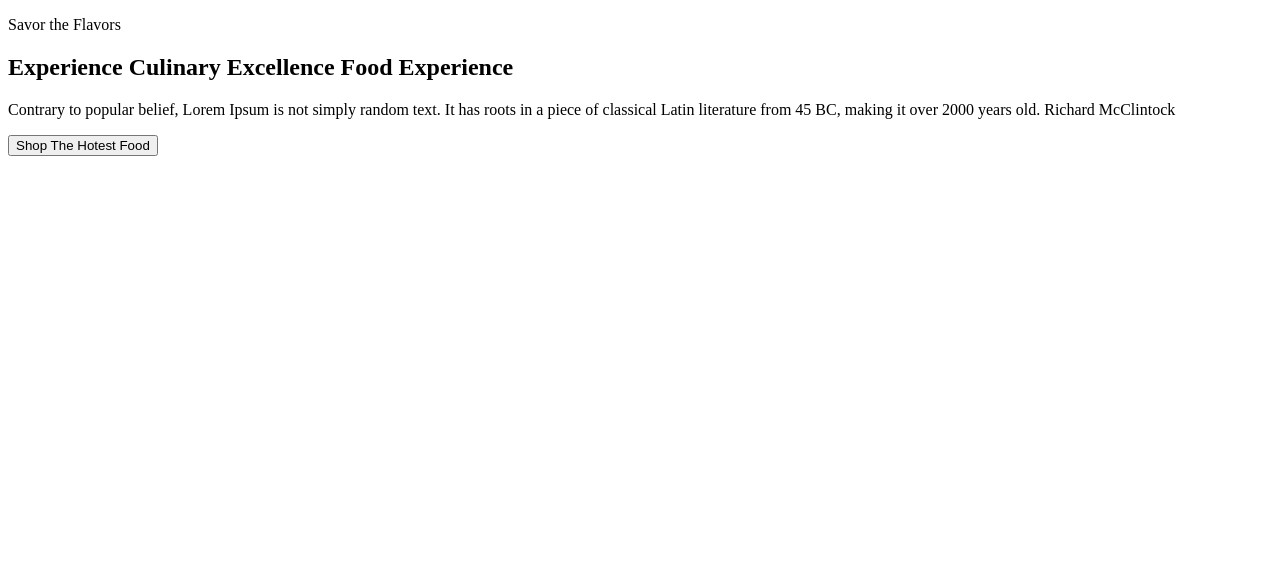
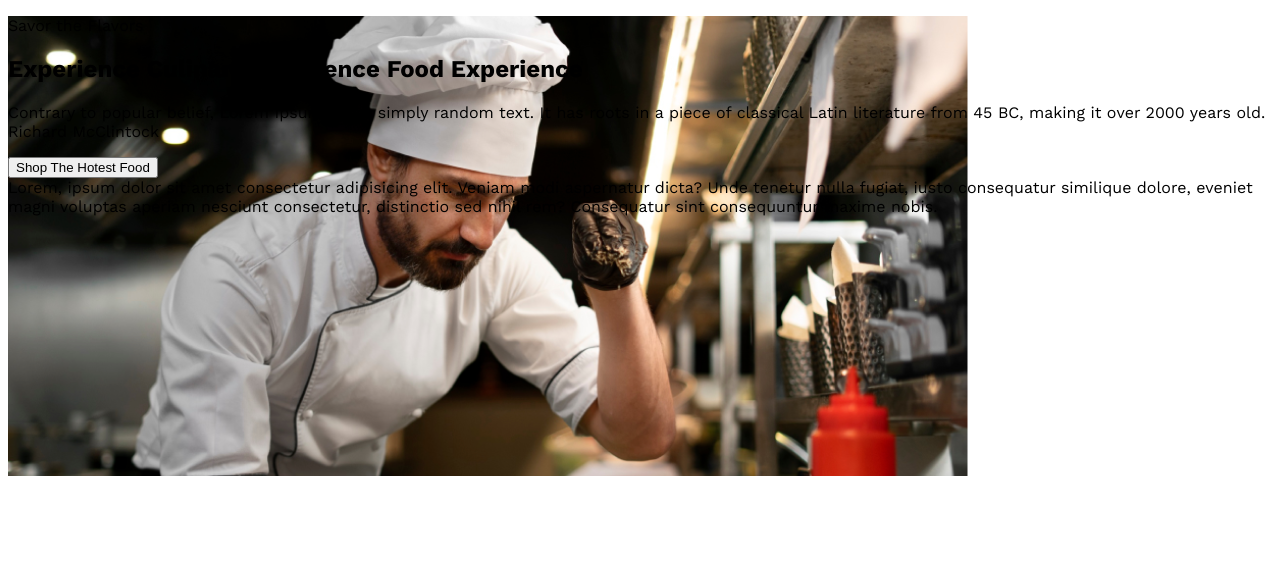
Before and after one commit to sucharita4867/food-restaurant-project, a plain HTML site: page index.html in a window 1280 px wide. Drawn offline with nearby package versions, Linux system fonts and the light colour scheme.

Commit message:
my image added

```diff
--- a/index.html
+++ b/index.html
@@ -14,7 +14,7 @@
             <h1>Experience Culinary Excellence Food Experience</h1>
             <p>Contrary to popular belief, Lorem Ipsum is not simply random text. It has roots in a piece of classical Latin literature from 45 BC, making it over 2000 years old. Richard McClintock</p>
             <button>Shop The Hotest Food</button>
-        </div>
+        </div><div class="my_contenr">Lorem, ipsum dolor sit amet consectetur adipisicing elit. Veniam modi aspernatur dicta? Unde tenetur nulla fugiat, iusto consequatur similique dolore, eveniet magni voluptas aperiam nesciunt consectetur, distinctio sed nihil rem? Consequatur sint consequuntur maxime nobis.</div>
      </section>
 </body>
 </html>
--- a/style/style.css
+++ b/style/style.css
@@ -1,6 +1,7 @@
 @import url('https://fonts.googleapis.com/css2?family=Work+Sans:ital,wght@0,100..900;1,100..900&display=swap');
-font-family: "Work Sans", serif;
 #hero{
     height: 569px;
-    background-image: url("../assets/hero-bg.png");
+    background-image: url(../assets/hero-bg.png);
+    background-repeat: no-repeat;
+    font-family: "Work Sans", serif;
 }
```
